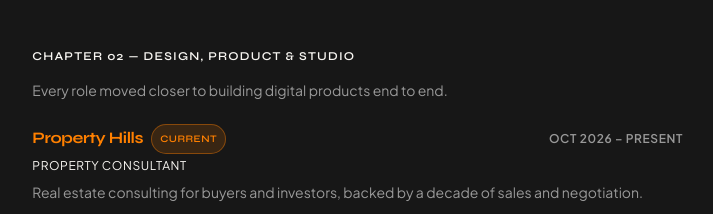
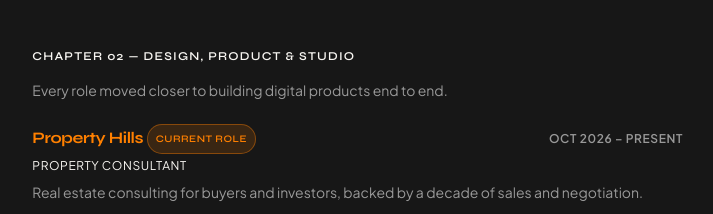
Before and after one commit to Aslaanovv/portfolio, a React (Vite) app: page /credentials in a window 1280 px wide. Shown: the part 1420-1634 px from the top of the page, without its empty margins (469-1182 px from the left). Built offline with nearby package versions, Linux system fonts and the light colour scheme; no server answers.

Commit message:
fix(a11y): separate the Current role badge from the company name
Co-authored-by: arena-agent <297053741+arena-agent@users.noreply.github.com>

```diff
--- a/src/pages/Credentials.tsx
+++ b/src/pages/Credentials.tsx
@@ -117,11 +117,13 @@ export default function Credentials() {
                         <div className="flex flex-wrap items-baseline justify-between gap-x-4 gap-y-1 mb-1">
                           <h4 className="text-sm sm:text-base font-bold text-primary">
                             {role.company}
-                            {role.current && (
-                              <span className="ml-2 inline-flex items-center rounded-full border border-primary/40 bg-primary/15 px-2 py-0.5 align-middle text-[10px] font-semibold uppercase tracking-wider text-primary">
-                                Current
+                            {role.current && (<>
+                              {" "}
+
+                              <span className="inline-flex items-center rounded-full border border-primary/40 bg-primary/15 px-2 py-0.5 align-middle text-[10px] font-semibold uppercase tracking-wider text-primary">
+                                Current role
                               </span>
-                            )}
+                            </>)}
                           </h4>
                           <span className="text-[10px] sm:text-xs font-semibold uppercase tracking-wider text-muted-foreground">{role.period}</span>
                         </div>
```
